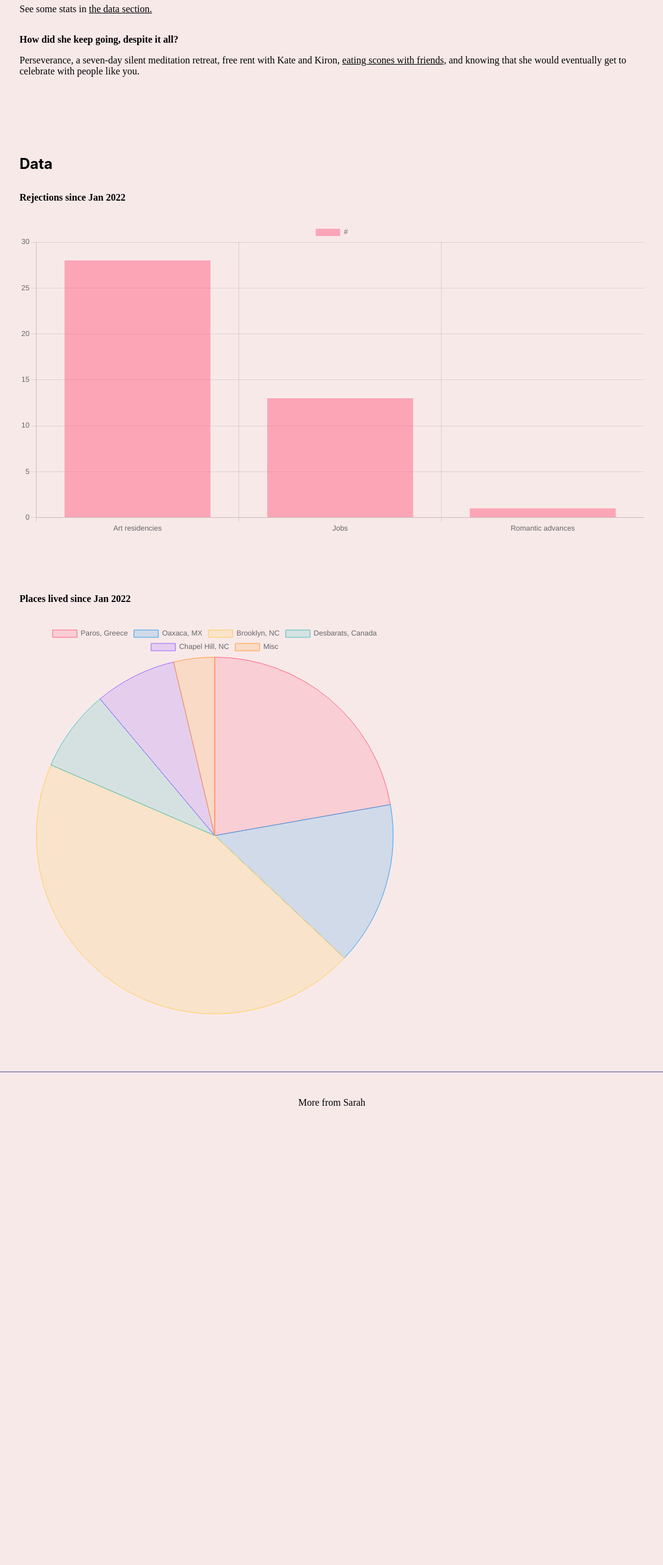
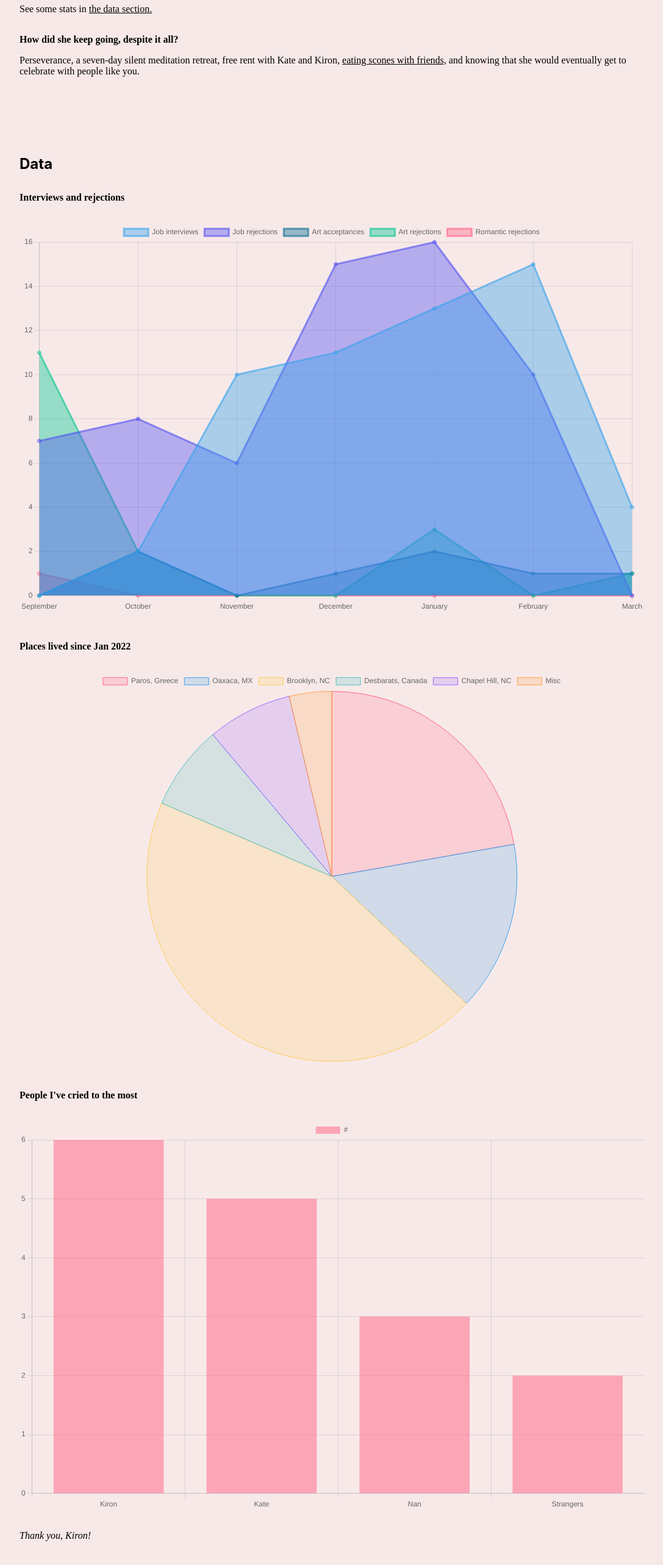
Before and after one commit to sranso/sarah-left-a-job, a Next.js app: page / in a window 1280 px wide. Shown: the part 1395-3961 px from the top of the page at 61% size, without its empty margins (96-1183 px from the left). Before the commit the page ends 3252 px from the top, so only its background shows below. Built offline with nearby package versions, Linux system fonts and the light colour scheme.

Commit message:
Add a few datasets.

```diff
--- a/components/Data.js
+++ b/components/Data.js
@@ -1,26 +1,16 @@
 import styles from "../styles/Data.module.css";
-import Rejections from "./data/Rejections.js";
 import PlacesLived from "./data/PlacesLived.js";
+import PaceOfInterviews from "./data/PaceOfInterviews.js";
+import PeopleCriedTo from "./data/PeopleCriedTo.js";
 
 export default function Data() {
   return (
     <div className={styles.container} id="data">
       <h2>Data</h2>
-
       <div>
-        <div className={styles.dataset}>
-          <p>
-            <strong>Rejections since Jan 2022</strong>
-          </p>
-          <Rejections />
-        </div>
-
-        <div className={styles.dataset}>
-          <p>
-            <strong>Places lived since Jan 2022</strong>
-          </p>
-          <PlacesLived />
-        </div>
+        <PaceOfInterviews />
+        <PlacesLived />
+        <PeopleCriedTo />
       </div>
     </div>
   );
--- /dev/null
+++ b/components/data/PaceOfInterviews.js
@@ -0,0 +1,91 @@
+import React from "react";
+import {
+  Chart as ChartJS,
+  CategoryScale,
+  LinearScale,
+  PointElement,
+  LineElement,
+  Title,
+  Tooltip,
+  Filler,
+  Legend,
+} from "chart.js";
+import { Line } from "react-chartjs-2";
+import styles from "../../styles/Data.module.css";
+
+ChartJS.register(
+  CategoryScale,
+  LinearScale,
+  PointElement,
+  LineElement,
+  Title,
+  Tooltip,
+  Filler,
+  Legend
+);
+
+const data = {
+  labels: [
+    "September",
+    "October",
+    "November",
+    "December",
+    "January",
+    "February",
+    "March",
+  ],
+  datasets: [
+    {
+      fill: true,
+      label: "Job interviews",
+      data: [0, 2, 10, 11, 13, 15, 4],
+      borderColor: "rgba(53, 162, 235, 0.6)",
+      backgroundColor: "rgba(53, 162, 235, 0.4)",
+    },
+    {
+      fill: true,
+      label: "Job rejections",
+      data: [7, 8, 6, 15, 16, 10, 0],
+      borderColor: "rgba(80, 81, 242, 0.6)",
+      backgroundColor: "rgba(80, 81, 242, 0.4)",
+    },
+    {
+      fill: true,
+      label: "Art acceptances",
+      data: [0, 2, 0, 1, 2, 1, 1],
+      borderColor: "rgba(4, 109, 145, 0.6)",
+      backgroundColor: "rgba(4, 109, 145, 0.4)",
+    },
+    {
+      fill: true,
+      label: "Art rejections",
+      data: [11, 2, 0, 0, 3, 0, 1],
+      borderColor: "rgba(4, 199, 145, 0.6)",
+      backgroundColor: "rgba(4, 199, 145, 0.4)",
+    },
+    {
+      fill: true,
+      label: "Romantic rejections",
+      data: [1, 0, 0, 0, 0, 0, 0],
+      borderColor: "rgba(255, 99, 132, 0.6)",
+      backgroundColor: "rgba(255, 99, 132, 0.4)",
+    },
+  ],
+};
+
+export default function PaceOfInterviews() {
+  return (
+    <div className={styles.dataset}>
+      <p>
+        <strong>Interviews and rejections</strong>
+      </p>
+      <Line
+        options={{
+          maintainAspectRatio: false,
+          responsive: true,
+        }}
+        data={data}
+      />
+    </div>
+  );
+}
--- /dev/null
+++ b/components/data/PeopleCriedTo.js
@@ -0,0 +1,42 @@
+import {
+  Chart as ChartJS,
+  CategoryScale,
+  LinearScale,
+  BarElement,
+  Tooltip,
+} from "chart.js";
+import { Bar } from "react-chartjs-2";
+import styles from "../../styles/Data.module.css";
+
+ChartJS.register(CategoryScale, LinearScale, BarElement, Tooltip);
+
+const data = {
+  labels: ["Kiron", "Kate", "Nan", "Strangers"],
+  datasets: [
+    {
+      label: "#",
+      data: [6, 5, 3, 2],
+      backgroundColor: "rgba(255, 99, 132, 0.5)",
+    },
+  ],
+};
+
+export default function PeopleCriedTo() {
+  return (
+    <div className={styles.dataset}>
+      <p>
+        <strong>People I've cried to the most</strong>
+      </p>
+      <Bar
+        options={{
+          maintainAspectRatio: false,
+          responsive: true,
+        }}
+        data={data}
+      />
+      <p className={styles.description}>
+        <i>Thank you, Kiron!</i>
+      </p>
+    </div>
+  );
+}
--- a/components/data/PlacesLived.js
+++ b/components/data/PlacesLived.js
@@ -1,5 +1,6 @@
 import { Chart as ChartJS, ArcElement, Tooltip, Legend } from "chart.js";
 import { Pie } from "react-chartjs-2";
+import styles from "../../styles/Data.module.css";
 
 ChartJS.register(ArcElement, Tooltip, Legend);
 
@@ -38,5 +39,18 @@ const data = {
 };
 
 export default function PlacesLived() {
-  return <Pie data={data} />;
+  return (
+    <div className={styles.dataset}>
+      <p>
+        <strong>Places lived since Jan 2022</strong>
+      </p>
+      <Pie
+        options={{
+          maintainAspectRatio: false,
+          responsive: true,
+        }}
+        data={data}
+      />
+    </div>
+  );
 }
--- a/components/data/Rejections.js
+++ /dev/null
@@ -1,34 +0,0 @@
-import {
-  Chart as ChartJS,
-  CategoryScale,
-  LinearScale,
-  BarElement,
-  Title,
-  Tooltip,
-  Legend,
-} from "chart.js";
-import { Bar } from "react-chartjs-2";
-
-ChartJS.register(
-  CategoryScale,
-  LinearScale,
-  BarElement,
-  Title,
-  Tooltip,
-  Legend
-);
-
-const data = {
-  labels: ["Art residencies", "Jobs", "Romantic advances"],
-  datasets: [
-    {
-      label: "#",
-      data: [28, 13, 1],
-      backgroundColor: "rgba(255, 99, 132, 0.5)",
-    },
-  ],
-};
-
-export default function Rejections() {
-  return <Bar data={data} />;
-}
--- a/styles/Data.module.css
+++ b/styles/Data.module.css
@@ -1,10 +1,14 @@
 .container {
   width: 80vw;
-  margin: 3rem auto;
+  margin: 3rem auto 8rem;
 }
 
 .dataset {
   max-width: 80vw;
-  max-height: 80vh;
-  margin: 0 auto 6rem
+  height: 80vh;
+  margin: 0 auto 6rem;
 }
+
+.description {
+  margin-top: 2rem;
+}
```
Also changed, not shown: 2 other files (tests, documents, lock files or other folders).
